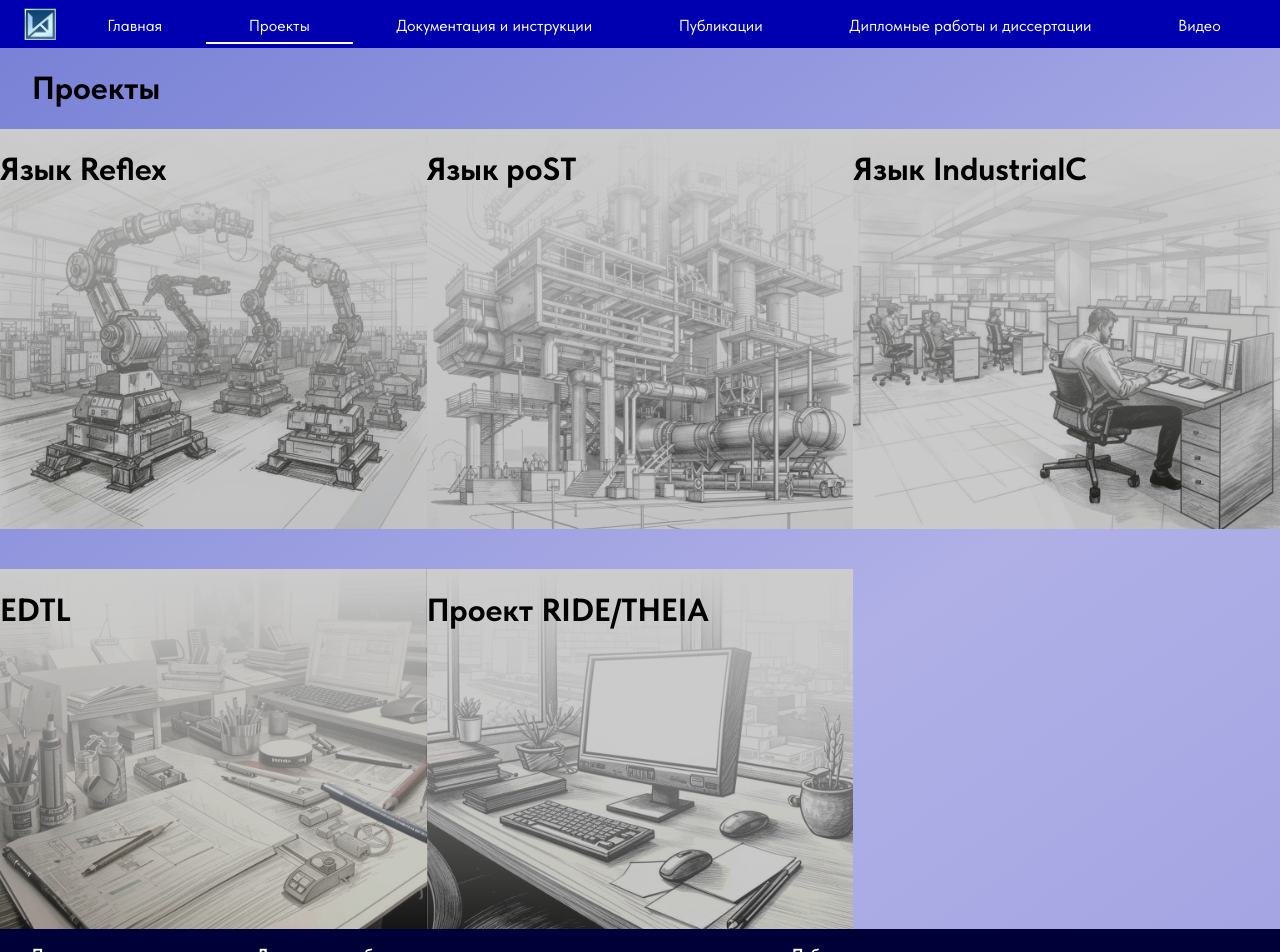
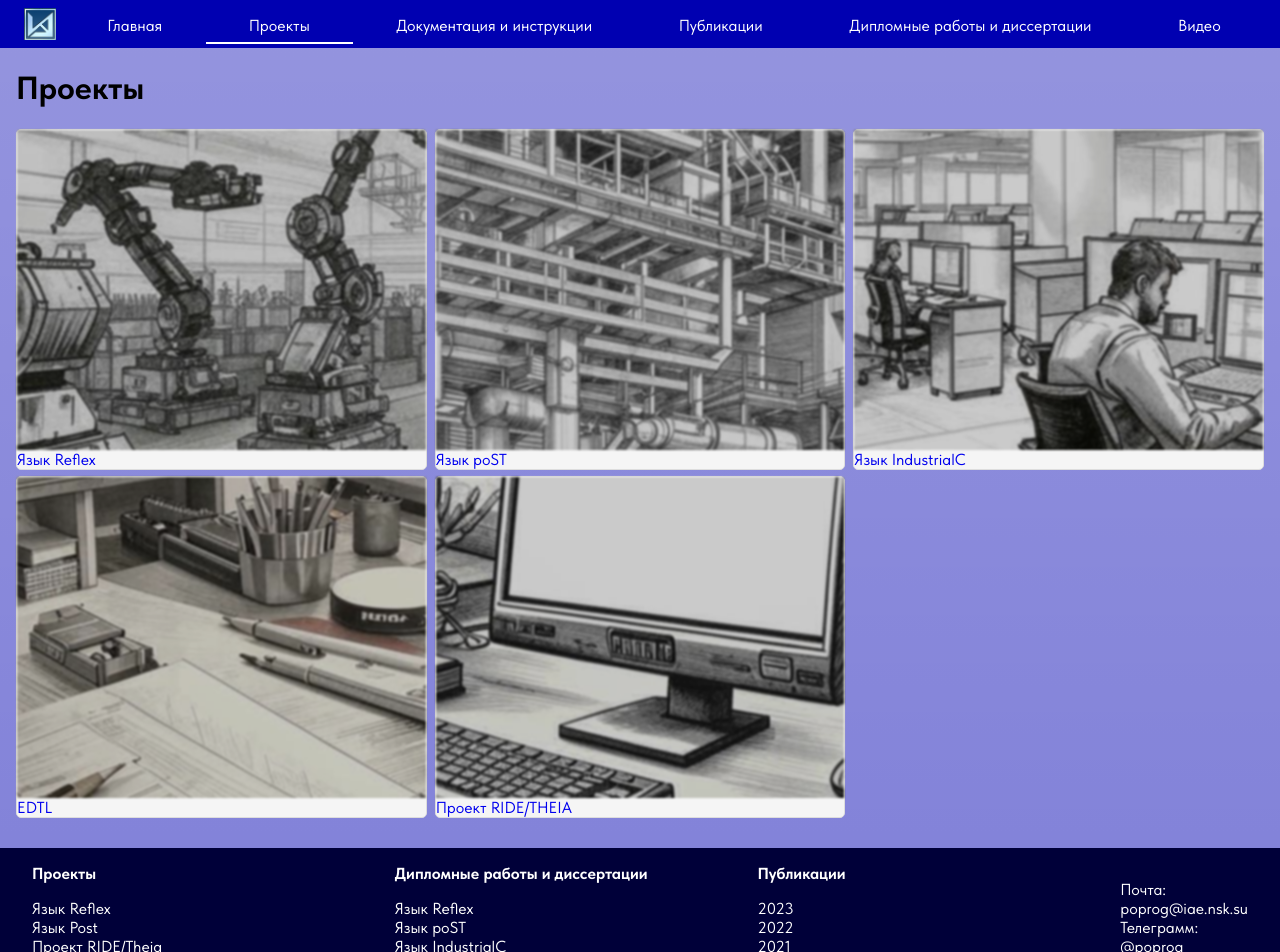
Before and after one commit to egorkuzn/IAIE-students-knowledge-base, a React (Create React App) app: page /projects in a window 1280 px wide. Shown: the top 952 px of the page. Built offline with nearby package versions, Linux system fonts and the light colour scheme.

Commit message:
ikb-10 Исправление бага перекрытия списка проекта footer'ом

```diff
--- a/package.json
+++ b/package.json
@@ -20,6 +20,7 @@
     "sass": "^1.82.0"
   },
   "scripts": {
+    "clean": "rimraf node_modules && build && npm cache clean --force",
     "start": "react-scripts start",
     "build": "react-scripts build",
     "test": "react-scripts test",
--- a/src/data/pages/projects/ProjectsProperties.ts
+++ b/src/data/pages/projects/ProjectsProperties.ts
@@ -1,4 +1,8 @@
 import industrialCImg from "../../../images/pages/projects/industrial-c.jpg"
+import reflexImg from "../../../images/pages/projects/reflex.jpg"
+import postImg from "../../../images/pages/projects/post.jpg"
+import edtlImg from "../../../images/pages/projects/edtl.jpg"
+import rideImg from "../../../images/pages/projects/ride.jpg"
 
 export const PROJECTS_DATA: ProjectModel[] = [
     {
@@ -24,9 +28,9 @@ export const PROJECTS_DATA: ProjectModel[] = [
 ]
 
 export const PROJECTS_IMAGES: {[index: string]: string} = {
-    reflex: require("../../../images/pages/projects/reflex.jpg"),
-    post: require("../../../images/pages/projects/post.jpg"),
-    "industrial-c": require("../../../images/pages/projects/industrial-c.jpg"),
-    edtl: require("../../../images/pages/projects/edtl.jpg"),
-    ride: require("../../../images/pages/projects/ride.jpg")
+    reflex: reflexImg,
+    post: postImg,
+    "industrial-c": industrialCImg,
+    edtl: edtlImg,
+    ride: rideImg
 }
--- a/src/react-app-env.d.ts
+++ b/src/react-app-env.d.ts
@@ -12,3 +12,4 @@ declare module "*.jpg" {
     const value: any;
     export = value;
 }
+declare module "*.scss";
--- a/src/styles/common/Footer.scss
+++ b/src/styles/common/Footer.scss
@@ -2,48 +2,43 @@
 
 $dark-blue: #000039;
 
-@media(width >= 650px) {
-  footer {
+.Footer {
     background-color: $dark-blue;
     color: white;
-    display: grid;
+    display: flex;
     grid-auto-flow: column;
     grid-template-columns: auto;
     padding: 16px 32px;
+
+    @media (max-width: 768px) {
+      display: flex;
+      flex-direction: column;
+      padding: 16px 32px;
+      margin-top: auto;
+    }
   }
-}
 
-@media(width < 650px) {
-  footer {
-    background-color: $dark-blue;
-    color: white;
-    display: grid;
-    grid-auto-flow: row;
-    grid-template-columns: auto;
-    padding: 16px 32px;
-  }
-}
-
-footer a {
+.Footer a {
   color: inherit;
   text-decoration: none;
 }
 
-footer .row {
-  display: flow;
+.Footer .row {
+  display: flex;
+  flex-direction: column;
   width: 100%;
 }
 
-li {
+.Footer li {
   text-decoration: none;
 }
 
-footer ul {
+.Footer ul {
   list-style: none;
   text-align: left;
 }
 
-footer .row .header {
+.Footer .row .header {
   font-weight: bold;
   padding-bottom: 16px;
   word-break: normal;
--- a/src/styles/common/Main.scss
+++ b/src/styles/common/Main.scss
@@ -1,5 +1,11 @@
+.App {
+  display: flex;
+  flex-direction: column;
+  min-width: 100dvw;
+  min-height: 100vh;
+}
+
 main {
   display: grid;
   min-height: 100dvh;
-  overflow: hidden;
 }
--- a/src/styles/pages/Projects.scss
+++ b/src/styles/pages/Projects.scss
@@ -2,11 +2,74 @@
   text-decoration: underline;
 }
 
+$card-background-color: #f5f5f5;
+$card-border-color: #ddd;
+$card-border-radius: 5px;
+$card-padding: 16px;
+
+$card-background-color: #f5f5f5;
+$card-border-color: #ddd;
+$card-border-radius: 5px;
+
 .projects {
+  display: flex;
+  flex-direction: column;
+  width: 100%;
   height: 100%;
-  background: linear-gradient(to bottom right, rgba(0, 29, 177, 0.96), rgba(0, 0, 177, 0.31), rgba(0, 0, 177, 0.58));
-  background-size: 400% 400%;
-  animation: gradient-projects 5s ease infinite;
+  .projects-list {
+    display: grid;
+    margin-bottom: 32px;
+    padding: 0 16px;
+    height: 100%;
+    grid-template-columns: repeat(3, minmax(250px, 1fr));
+    grid-template-rows: repeat(auto-fill, minmax(250px, 1fr));
+    grid-gap: 8px;
+
+    @media (max-width: 768px) {
+      display: flex;
+      flex-direction: column;
+      gap: 20px; /* Отступы между карточками */
+    }
+
+    a {
+      padding: auto;
+      width: 100%;
+      height: 100%;
+      position: inherit;
+      text-decoration: none;
+
+      .projects-list-elem {
+        display: flex;
+        height: 100%;
+        flex-direction: column;
+        background-color: $card-background-color;
+        border: 1px solid $card-border-color;
+        border-radius: $card-border-radius;
+
+        transition: background-color 0.25s ease, box-shadow 0.25s ease;
+        &:hover {
+          border: 1px solid rgb(116, 116, 136);
+          background-color: rgb(192, 192, 227);
+          box-shadow: 0 0 10px rgba(0, 0, 0);
+        }
+
+        .projects-list-elem-image {
+          flex: 1;
+          filter: blur(1px) brightness(0.8);
+          background-size: unset;
+          background-position: center;
+
+          &:hover {
+            filter: none;
+          }
+        }
+      }
+    }
+  }
+
+  background: linear-gradient(to bottom, rgba(0, 0, 177, 0.29), rgba(0, 0, 177, 0.55), rgba(0, 0, 177, 0.75));
+  background-size: 800% 800%;
+  animation: gradient-home 4s ease infinite;
 }
 
 @keyframes gradient-projects {
@@ -16,56 +79,12 @@
 }
 
 .projects h1 {
-  padding-left: 1em;
-}
-
-.projects .projects-list {
-  display: grid;
-  grid-template-columns: 1fr;
-  width: 100%;
-  height: 100%;
-}
-
-@media (width >= 640px) {
-  .projects .projects-list {
-    display: grid;
-    grid-template-columns: 1fr 1fr 1fr;
-    width: 100%;
-    height: 100%;
-  }
-}
-
-.projects-list-elem {
-  display: block;
-  height: 400px;
-  width: 100%;
-  transition-duration: 0.3s;
-  overflow: hidden;
-  background: linear-gradient(rgba(255, 255, 255, 1), rgba(255, 255, 255, 0)),
-      var(--background-image);
-  background-size: cover;
-  background-position: center;
-  filter: brightness(80%);
-
-  &:hover, &:focus, &:active {
-    background: linear-gradient(rgba(255, 255, 255, 1), rgba(255, 255, 255, 0), rgba(255, 255, 255, 0)),
-      var(--background-image);
-    background-size: cover;
-    transition-duration: 0.5s;
-    transition-timing-function: ease-out;
-  }
+  padding-left: 16px;
 }
 
 .projects-list h1 {
-  color: black;
-  z-index: 1;
+  color: rgb(0, 0, 0);
   width: fit-content;
-  padding: 0 0;
-  overflow: hidden;
   transition-duration: 0.3s;
   filter: none;
 }
-
-.projects a {
-  text-decoration: none;
-}
--- a/src/view/common/footer/Footer.tsx
+++ b/src/view/common/footer/Footer.tsx
@@ -6,11 +6,11 @@ import {FooterContactsRowView} from "./FooterContactsRowView";
 
 export function Footer (props: any) {
     return (
-        <footer>
+        <div className="Footer">
             <FooterRow name = "Проекты" pathname="/projects" rowData = { new ProjectsFooterRow() }/>
             <FooterRow name = "Дипломные работы и диссертации" pathname="/works" rowData = { new WorksFooterRow() }/>
             <FooterRow name = "Публикации" pathname="/publications" rowData = { new PublicationsFooterRow() }/>
             <FooterContactsRowView/>
-        </footer>
+        </div>
     )
 }
--- a/src/view/pages/projects/ProjectsListElem.tsx
+++ b/src/view/pages/projects/ProjectsListElem.tsx
@@ -8,13 +8,9 @@ export class ProjectsListElem extends Component<ProjectsListElemProp, ProjectsLi
     render() {
         return (
             <Link to={{pathname: this.props.link}}>
-                <div style={{"--background-image": `url(${PROJECTS_IMAGES[this.props.link]})`} as React.CSSProperties}
-                     className="projects-list-elem">
-                <h1
-                    onMouseEnter={(_) => { this.props.onChange(true)}}
-                    onMouseOut={(_) => { this.props.onChange(false)}}
-                    >
-                    {this.props.name}</h1>
+                <div className="projects-list-elem">
+                    <div className="projects-list-elem-image" style={{backgroundImage: `url(${PROJECTS_IMAGES[this.props.link]})`}}></div>
+                    <div> {this.props.name}</div>
                 </div>
             </Link>
         );
--- a/tsconfig.json
+++ b/tsconfig.json
@@ -15,6 +15,7 @@
     "noFallthroughCasesInSwitch": true,
     "module": "esnext",
     "moduleResolution": "node",
+    "ignoreDeprecations": "6.0",
     "resolveJsonModule": true,
     "isolatedModules": true,
     "noEmit": true,
```
Also changed, not shown: 1 other file (tests, documents, lock files or other folders).
